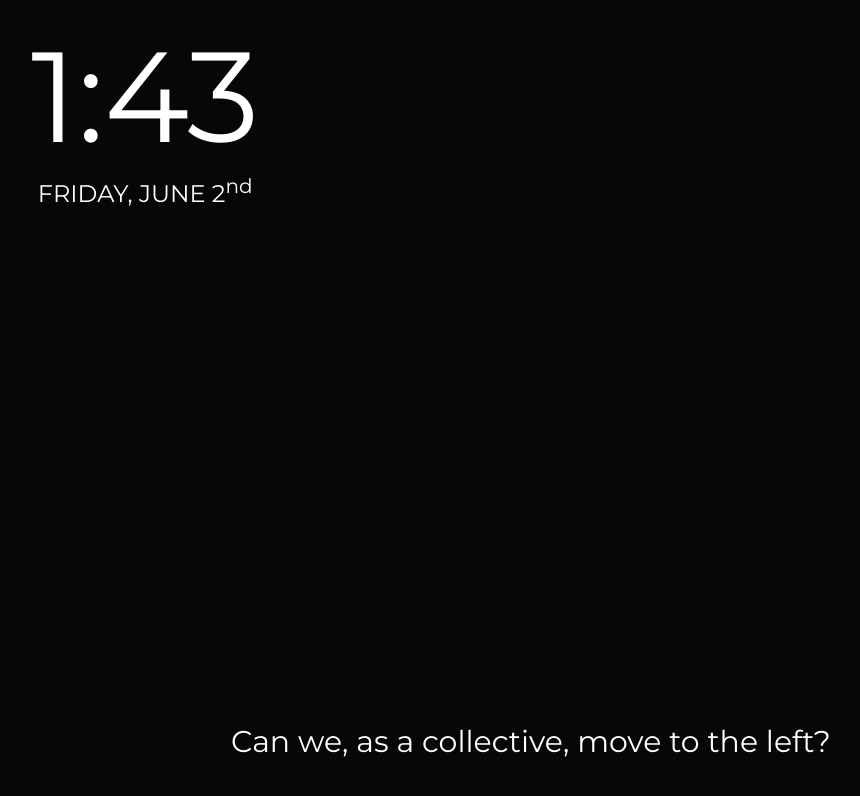
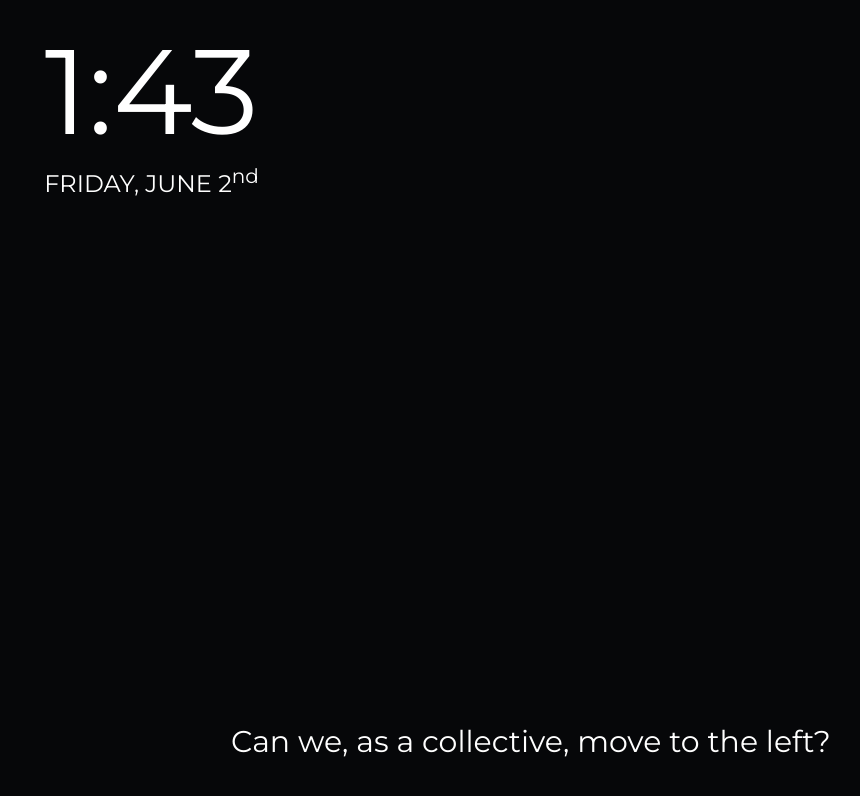
Before and after one commit to kendallion/smartMirror, a plain HTML site: page index.html in a window 1280 px wide. Shown: the whole page, without its empty margins (109-969 px from the left). Drawn offline with nearby package versions, Linux system fonts and the light colour scheme.

Commit message:
little date tweak

```diff
--- a/style.css
+++ b/style.css
@@ -16,7 +16,7 @@ input:focus{
     margin-left:25px;
     margin-top: 10px;
     float: left;
-    width: 35%;
+    width: 36%;
     text-align: center;
     overflow: visible;
     /*border: solid;
@@ -27,7 +27,7 @@ input:focus{
 #time{
     overflow: visible;
     color: white;
-    font-size: 128px;
+    font-size: 120px;
 }
 
 #date{
```
